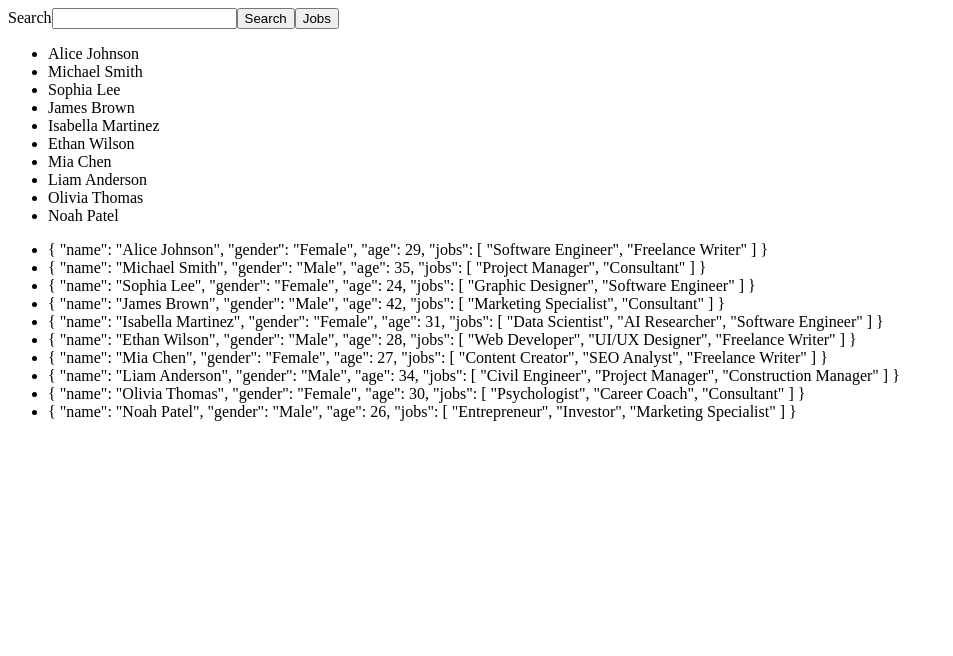
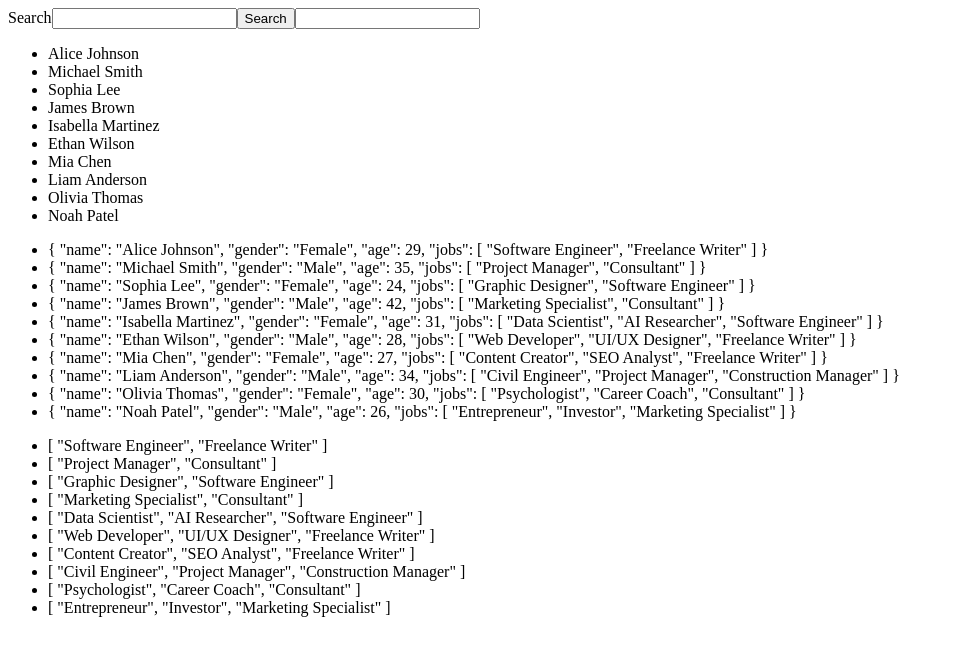
Before and after one commit to karimisdm/SearchPeople, a plain HTML site: page index.html in a window 1280 px wide. Shown: the whole page, without its empty margins (0-953 px from the left). Drawn offline with Linux system fonts and the light colour scheme.

Commit message:
add new feature

```diff
--- a/index.html
+++ b/index.html
@@ -13,13 +13,16 @@
             <label for="search">Search</label>
             <input v-model="query" type="text" id="search" />
             <button @click="search">Search</button>
-      <button @click="findJobs">Jobs</button>
+            <input v-model="queryJob" type="text" id="jobSearch" />
         </div>
         <ul>
             <li v-for="person in people">{{person.name}}</li>
         </ul>
         <ul>
             <li v-for="person in filteredPeople">{{person}}</li>
+        </ul>
+        <ul>
+            <li v-for="person in findJobs">{{person.jobs}}</li>
         </ul>
 
     </div>
@@ -93,6 +96,7 @@
                 }
             ];
             const query = ref("");
+            const queryJob = ref("");
             const result = ref(people);
             const search = () => {
                 people.filter((person) => {
@@ -108,14 +112,14 @@
                 return people.filter((person) => {
                     return person.name.toLowerCase()
                         .includes(query.value.toLowerCase().trim());
-          // return person.jobs.some((job)=>{
-          //    return job.includes(query.value);
-          // })
                 });
             });
             const findJobs = computed(() => {
                 return people.filter((person) => {
-          return person.jobs.includes(query.value)
+                    return person.jobs.some((job) => {
+                        return job.toLowerCase().includes(queryJob.value.toLowerCase().trim());
+                    })
+
                 })
             })
 
@@ -126,7 +130,8 @@
                 search,
                 filteredPeople,
                 result,
-        findJobs
+                findJobs,
+                queryJob
             };
         },
 
```
Lines whose indentation alone changed are shown as unchanged.
